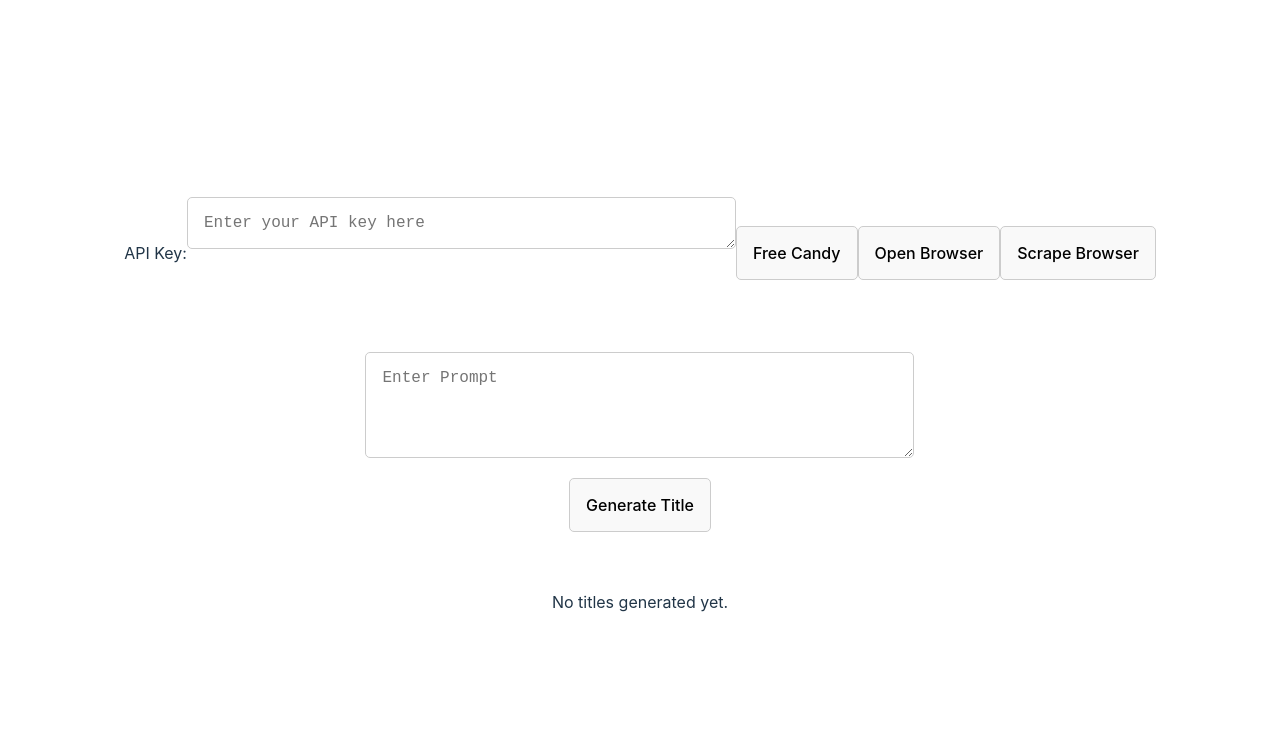
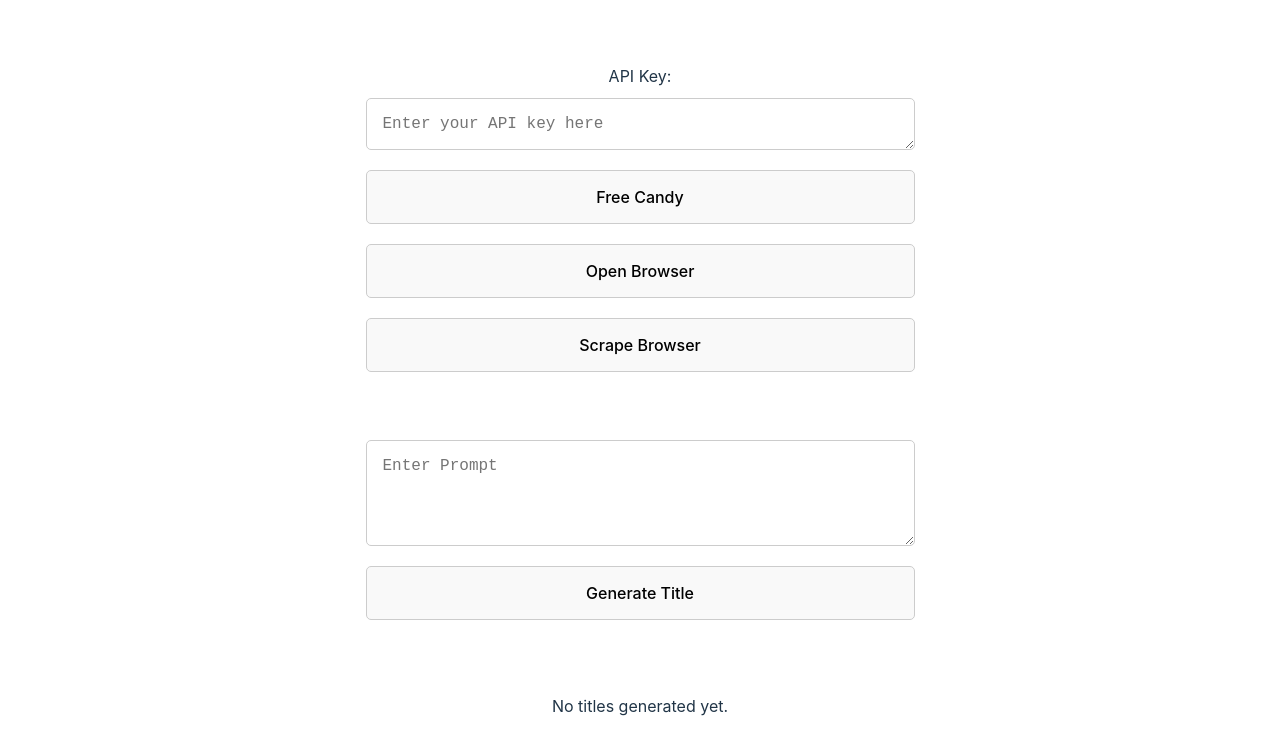
Before and after one commit to icedid/YoutubeTitleProjectGPT, a React (Vite) app in the folder YoutubeTitleProjectGPT/: page / in a window 1280 px wide. Shown: the top 754 px of the page. Built offline with nearby package versions, Linux system fonts and the light colour scheme.

Commit message:
Updated UI

```diff
--- a/YoutubeTitleProjectGPT/src/App.css
+++ b/YoutubeTitleProjectGPT/src/App.css
@@ -9,7 +9,7 @@
   display: flex;
   flex-direction: column; /* Stack items vertically */
   justify-content: center;
-  align-items: center;
+  align-items: stretch;
   margin-bottom: 2rem; /* Space between each row */
   padding: 1rem; /* Uniform padding for each row */
 }
--- a/YoutubeTitleProjectGPT/src/App.jsx
+++ b/YoutubeTitleProjectGPT/src/App.jsx
@@ -92,19 +92,19 @@ function App() {
       <audio ref={audioRef} src={fartsound} preload="auto" />
       {/* Intro animation */}
       {showTitle ? (
-        <div>
+        <div className="ui-row">
           <h1 className="fade-in">YouTube Title Generator</h1>
           <Lottie animationData={animation} className="poop-header" />
         </div>
       ) : (
-        <div>
+        <div className="ui-row">
           {/* Main UI */}
-          <div className="api-key-container">
+          <div className="api-key-container ui-row">
             <label htmlFor="apiKey">API Key:</label>
             <textarea
               id="apiKey"
-              value={apiKey} // Bound to apiKey state
-              onChange={(e) => setApiKey(e.target.value)} // Updates apiKey state
+              value={apiKey}
+              onChange={(e) => setApiKey(e.target.value)}
               rows="1"
               cols="50"
               placeholder="Enter your API key here"
@@ -125,10 +125,10 @@ function App() {
             <button onClick={handleGenerateTitle}>Generate Title</button>
           </div>
 
-          <div>
+          <div className="ui-row">
             {generatedTitle.length > 0 ? (
               generatedTitle.map((data, index) => (
-                <div key={index} style={{ marginBottom: "20px" }}>
+                <div key={index} className="ui-row">
                   <p>
                     <strong>Rationale:</strong> {data.rationale}
                   </p>
@@ -143,7 +143,7 @@ function App() {
           </div>
 
           {/* Message display */}
-          {message && <p>{message}</p>}
+          {message && <div className="ui-row"><p>{message}</p></div>}
         </div>
       )}
     </div>
```
Also changed, not shown: 1 other file (tests, documents, lock files or other folders).
